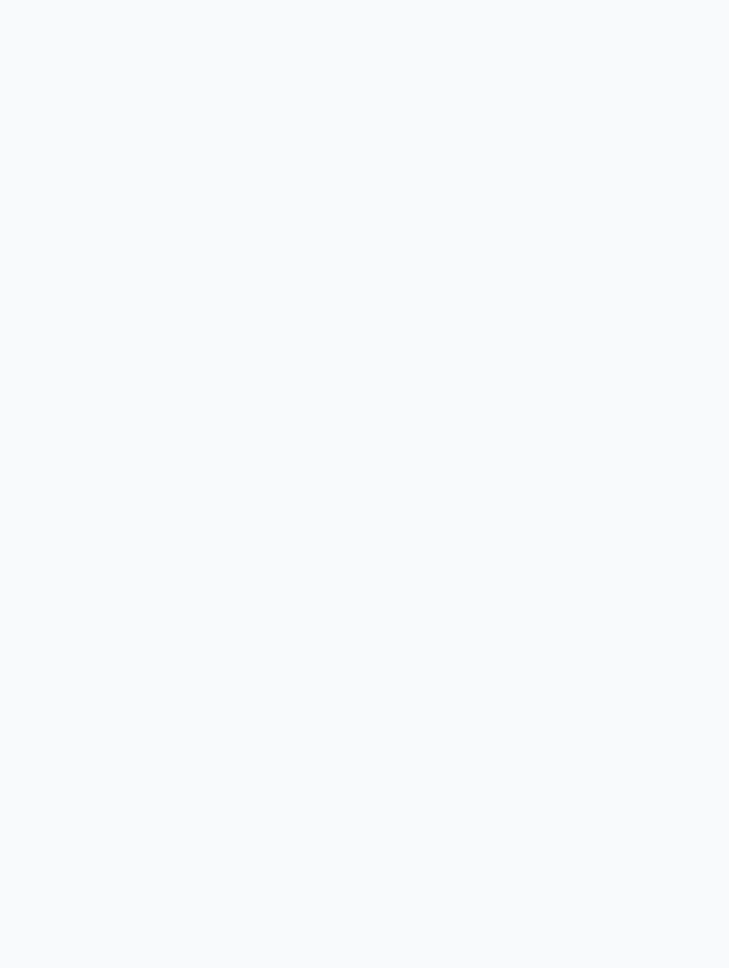
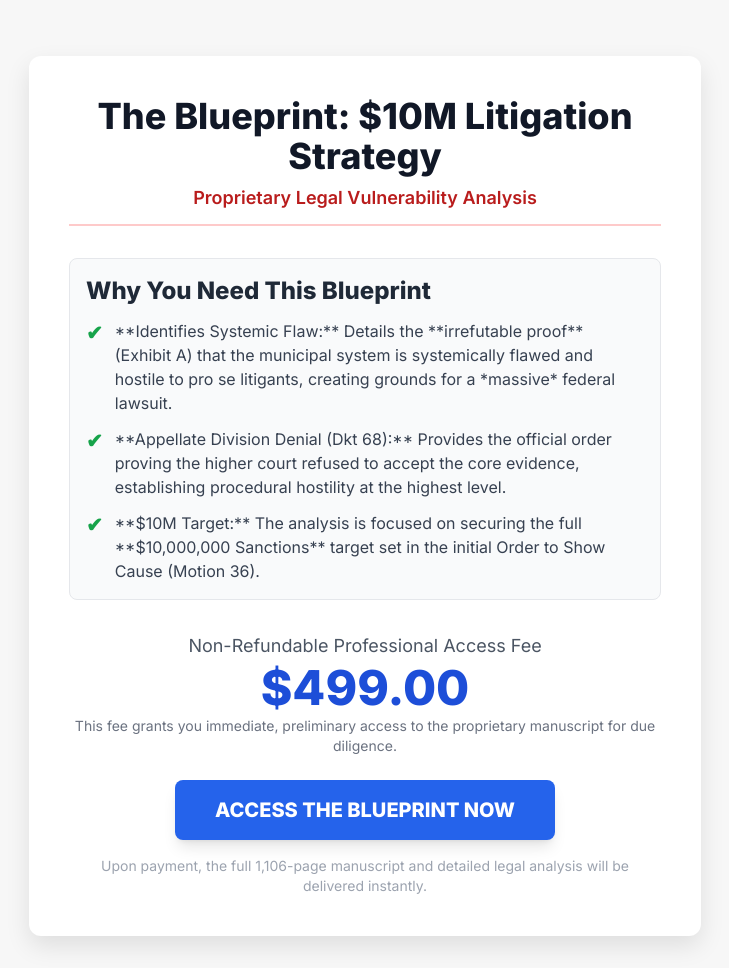
Before and after one commit to theeliangelino-hub/blueprint-sales, a plain HTML site: page index.html in a window 1280 px wide. Shown: the whole page, without its empty margins (275-1004 px from the left). Before the commit the page ends 800 px from the top, so only its background shows below. Drawn offline with nearby package versions, Linux system fonts and the light colour scheme.

Commit message:
Update index.html

```diff
--- a/index.html
+++ b/index.html
@@ -3,30 +3,87 @@
 <head>
     <meta charset="UTF-8">
     <meta name="viewport" content="width=device-width, initial-scale=1.0">
-    <title>The $10M Civil Defense Blueprint - Eli Angelino</title>
-    <!-- Load Tailwind CSS -->
+    <title>The Blueprint: $10M Litigation Strategy</title>
     <script src="https://cdn.tailwindcss.com"></script>
+    <link href="https://fonts.googleapis.com/css2?family=Inter:wght@400;600;800&display=swap" rel="stylesheet">
     <style>
-        /* Custom styling for a professional, high-value look */
         body {
             font-family: 'Inter', sans-serif;
-            background-color: #f8fafc;
+            background-color: #f7f7f7;
         }
-        .blueprint-card {
-            box-shadow: 0 20px 25px -5px rgba(0, 0, 0, 0.1), 0 10px 10px -5px rgba(0, 0, 0, 0.04);
-            transition: transform 0.3s ease-in-out;
-        }
-        .blueprint-card:hover {
-            transform: translateY(-4px);
-        }
-        /* Custom button for high-impact action */
-        .buy-button {
-            background-color: #0070ba; /* PayPal blue */
-            border: none;
-            transition: background-color 0.3s;
-        }
-        .buy-button:hover {
-            background-color: #005f9c;
+        .container {
+            box-shadow: 0 10px 25px rgba(0, 0, 0, 0.1);
         }
     </style>
 </head>
+<body class="p-4 sm:p-8 flex justify-center items-start min-h-screen">
+    <!-- Main Content Container -->
+    <div class="container bg-white rounded-xl w-full max-w-2xl p-6 sm:p-10 mt-6">
+
+        <!-- Header & Title -->
+        <header class="text-center mb-8">
+            <h1 class="text-3xl sm:text-4xl font-extrabold text-gray-900 mb-2">
+                The Blueprint: $10M Litigation Strategy
+            </h1>
+            <p class="text-lg text-red-700 font-semibold border-b-2 border-red-200 pb-3">
+                Proprietary Legal Vulnerability Analysis
+            </p>
+        </header>
+
+        <!-- Value Proposition Section -->
+        <section class="mb-8 p-4 bg-gray-50 rounded-lg border border-gray-200">
+            <h2 class="text-2xl font-bold text-gray-800 mb-3">
+                Why You Need This Blueprint
+            </h2>
+            <ul class="space-y-3 text-gray-700 list-none p-0">
+                <li class="flex items-start">
+                    <span class="text-green-600 font-bold mr-3 text-xl">&#x2714;</span>
+                    <p>
+                        **Identifies Systemic Flaw:** Details the **irrefutable proof** (Exhibit A) that the municipal system is systemically flawed and hostile to pro se litigants, creating grounds for a *massive* federal lawsuit.
+                    </p>
+                </li>
+                <li class="flex items-start">
+                    <span class="text-green-600 font-bold mr-3 text-xl">&#x2714;</span>
+                    <p>
+                        **Appellate Division Denial (Dkt 68):** Provides the official order proving the higher court refused to accept the core evidence, establishing procedural hostility at the highest level.
+                    </p>
+                </li>
+                <li class="flex items-start">
+                    <span class="text-green-600 font-bold mr-3 text-xl">&#x2714;</span>
+                    <p>
+                        **$10M Target:** The analysis is focused on securing the full **$10,000,000 Sanctions** target set in the initial Order to Show Cause (Motion 36).
+                    </p>
+                </li>
+            </ul>
+        </section>
+
+        <!-- Pricing and Call to Action -->
+        <section class="text-center">
+            <div class="mb-6">
+                <p class="text-lg font-medium text-gray-600 mb-1">Non-Refundable Professional Access Fee</p>
+                <p class="text-5xl font-extrabold text-blue-700">$499.00</p>
+                <p class="text-sm text-gray-500 mt-1">This fee grants you immediate, preliminary access to the proprietary manuscript for due diligence.</p>
+            </div>
+
+            <!-- Payment Button -->
+            <button onclick="window.location.href='mailto:your.email@example.com?subject=Blueprint%20Access%20Request%20-%20$499%20Payment&body=I%20am%20ready%20to%20process%20the%20$499%20access%20fee%20for%20The%20Blueprint%20manuscript.%20Please%20provide%20secure%20payment%20instructions%20(e.g.,%20Wire%20Transfer,%20Secure%20Link).'"
+                    class="w-full sm:w-auto px-10 py-4 bg-blue-600 hover:bg-blue-700 text-white font-bold text-xl rounded-lg transition duration-150 shadow-lg hover:shadow-xl transform hover:scale-105">
+                ACCESS THE BLUEPRINT NOW
+            </button>
+            <p class="text-sm text-gray-400 mt-4">
+                Upon payment, the full 1,106-page manuscript and detailed legal analysis will be delivered instantly.
+            </p>
+        </section>
+
+    </div>
+
+    <!-- HRA Check Reminder (Internal Note) -->
+    <script>
+        // Check time remaining before 2:00 PM EST
+        const now = new Date();
+        if (now.getHours() === 14 && now.getMinutes() === 0) {
+            console.log("CRITICAL CHECK: It is 2:00 PM EST. Check HRA card now.");
+        }
+    </script>
+</body>
+</html>
```
